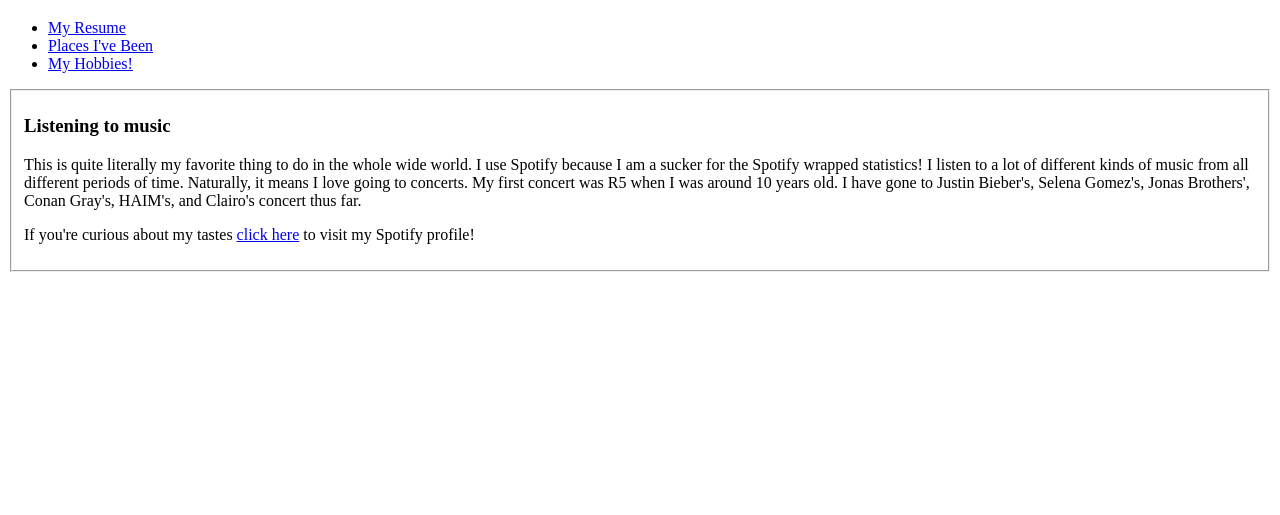
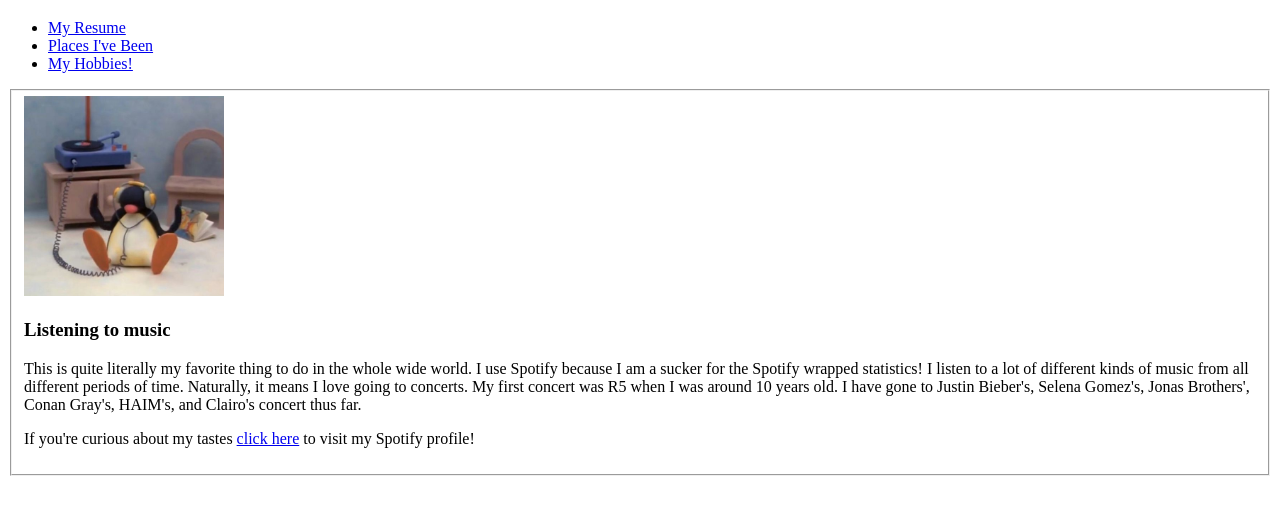
Before and after one commit to aros14/project1, a plain HTML site: page hobbies.html in a window 1280 px wide. Shown: the part 61-576 px from the top of the page. Drawn offline with Linux system fonts and the light colour scheme.

Commit message:
fixing formatting

```diff
--- a/hobbies.html
+++ b/hobbies.html
@@ -16,7 +16,7 @@
 		</nav>
 	</header>
 	<fieldset>
-	<h3>Listening to music</h3>
+	<img src="music.jpg" width="200" height="200" alt"penguin listening to records"><h3>Listening to music</h3>
 	<p>This is quite literally my favorite thing to do in the whole wide world. I use Spotify because I am a sucker for the Spotify wrapped statistics! I listen to a lot of different
 	kinds of music from all different periods of time. Naturally, it means I love going to concerts. My first concert was R5 when I was around 10 years old. I have gone to Justin
 	Bieber's, Selena Gomez's, Jonas Brothers', Conan Gray's, HAIM's, and Clairo's concert thus far.</p>
```
Also changed, not shown: music.jpg (added).
